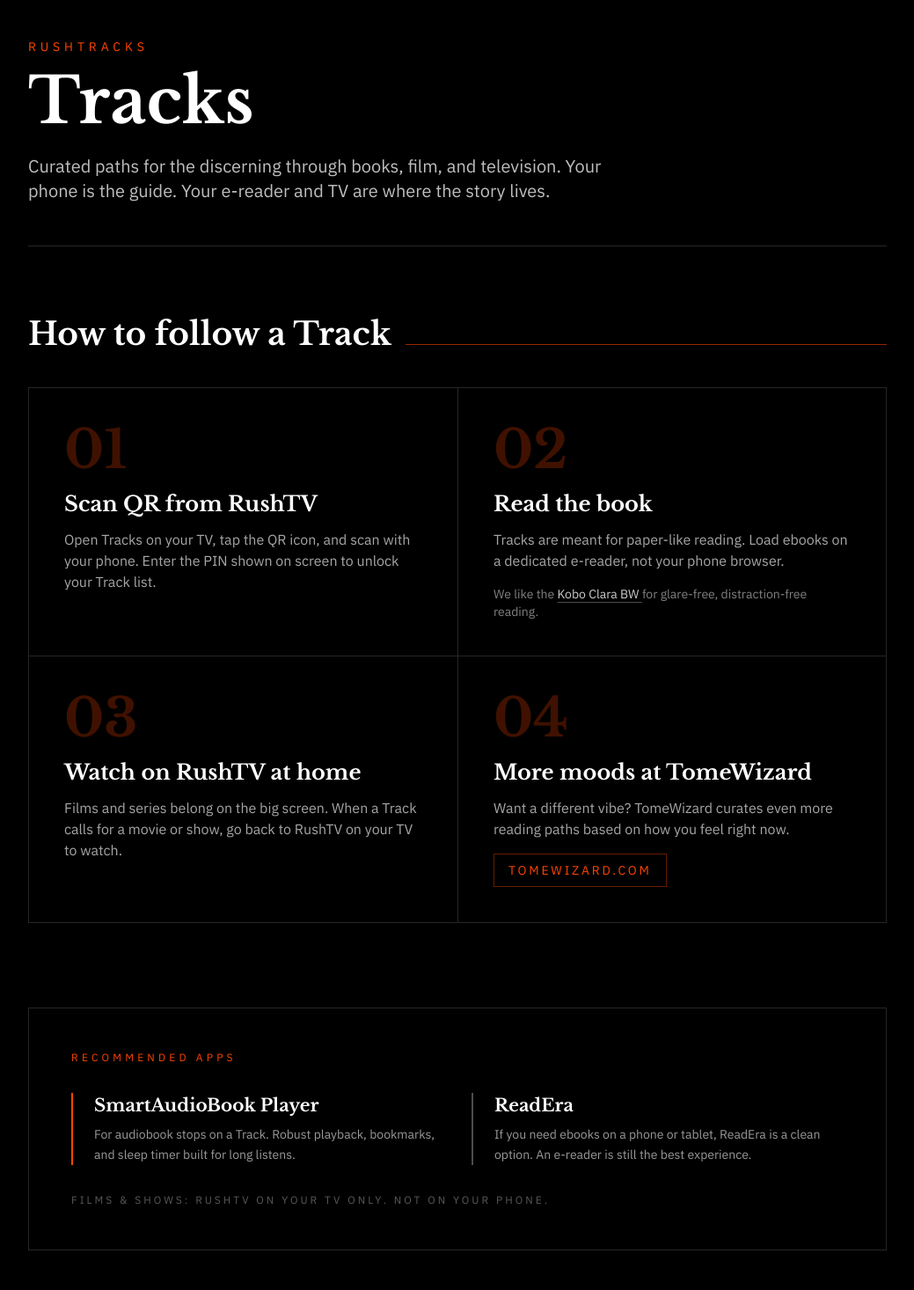
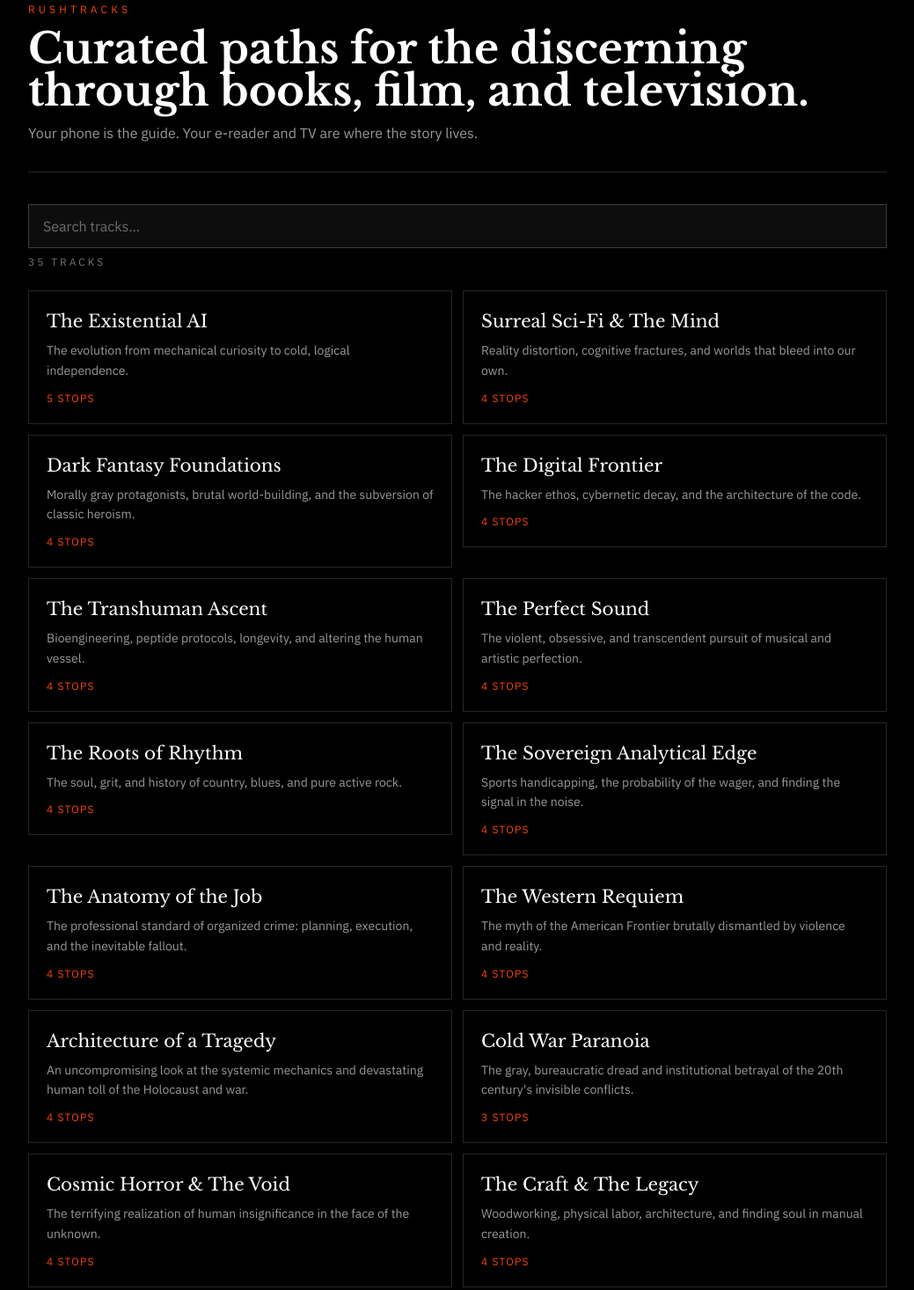
Before and after one commit to brivera2005/rushify, an Astro site in the folder tracks-portal/: page / in a window 1280 px wide. Shown: the part 53-1519 px from the top of the page at 88% size, without its empty margins (120-1159 px from the left). Built offline with nearby package versions, Linux system fonts and the light colour scheme; Astro itself is replaced by a stand-in of ours.

Commit message:
Lean RushTracks portal: track grid first with instant search.
Put all 35 tracks above the fold after a compact discerning hero, add client-side title/description search, and move how-to content to a compact footer.

Co-authored-by: Cursor <cursoragent@cursor.com>

```diff
--- a/tracks-portal/src/pages/index.astro
+++ b/tracks-portal/src/pages/index.astro
@@ -4,148 +4,103 @@ import BaseLayout from '../layouts/BaseLayout.astro';
 
 const KOBO_CLARA_URL = 'https://www.amazon.com/dp/B0CZXYV8GT?tag=tomewizard-20';
 const TOMEWIZARD_URL = 'https://www.tomewizard.com';
-
-const steps = [
-  {
-    num: '01',
-    title: 'Scan QR from RushTV',
-    body: 'Open Tracks on your TV, tap the QR icon, and scan with your phone. Enter the PIN shown on screen to unlock your Track list.',
-  },
-  {
-    num: '02',
-    title: 'Read the book',
-    body: 'Tracks are meant for paper-like reading. Load ebooks on a dedicated e-reader, not your phone browser.',
-    kobo: true,
-  },
-  {
-    num: '03',
-    title: 'Watch on RushTV at home',
-    body: 'Films and series belong on the big screen. When a Track calls for a movie or show, go back to RushTV on your TV to watch.',
-  },
-  {
-    num: '04',
-    title: 'More moods at TomeWizard',
-    body: 'Want a different vibe? TomeWizard curates even more reading paths based on how you feel right now.',
-    tomewizard: true,
-  },
-];
 ---
 
 <BaseLayout
   title="Tracks · RushTracks"
   description="Curated paths for the discerning through books, film, and television. Browse on your phone, read on your e-reader, watch on RushTV."
 >
-  <main class="mx-auto max-w-5xl px-6 py-16 md:py-24">
-    <header class="mb-20 border-b border-white/15 pb-12">
-      <p class="text-accent text-sm uppercase tracking-[0.35em] mb-4">RushTracks</p>
-      <h1 class="font-display text-5xl md:text-7xl font-bold leading-none mb-6">Tracks</h1>
-      <p class="text-lg md:text-xl text-white/75 max-w-2xl leading-relaxed">
+  <main class="mx-auto max-w-5xl px-4 sm:px-6 py-10 md:py-14">
+    <header class="mb-8 border-b border-white/15 pb-8">
+      <p class="text-accent text-xs uppercase tracking-[0.35em] mb-3">RushTracks</p>
+      <h1 class="font-display text-3xl md:text-5xl font-bold leading-tight mb-3">
         Curated paths for the discerning through books, film, and television.
+      </h1>
+      <p class="text-sm md:text-base text-white/60 max-w-2xl leading-relaxed">
         Your phone is the guide. Your e-reader and TV are where the story lives.
       </p>
     </header>
 
-    <section class="mb-24" aria-labelledby="how-to-follow">
-      <div class="flex items-baseline gap-4 mb-10">
-        <h2 id="how-to-follow" class="font-display text-3xl md:text-4xl font-bold">
-          How to follow a Track
-        </h2>
-        <span class="hidden md:inline-block h-px flex-1 bg-accent/60"></span>
+    <section aria-labelledby="tracks-heading">
+      <div class="sticky top-0 z-10 bg-black/95 backdrop-blur-sm pb-4 pt-1 -mx-4 px-4 sm:-mx-6 sm:px-6">
+        <label for="track-search" class="sr-only">Search tracks</label>
+        <input
+          id="track-search"
+          type="search"
+          inputmode="search"
+          autocomplete="off"
+          autocorrect="off"
+          spellcheck="false"
+          placeholder="Search tracks…"
+          class="w-full border border-white/20 bg-white/5 px-4 py-3 text-base text-white placeholder:text-white/40 focus:border-accent focus:outline-none focus:ring-1 focus:ring-accent/50"
+        />
+        <p id="track-count" class="mt-2 text-xs uppercase tracking-[0.25em] text-white/45">
+          {tracks.length} tracks
+        </p>
       </div>
 
-      <ol class="grid gap-0 md:grid-cols-2">
-        {steps.map((step, i) => (
-          <li
-            class:list={[
-              'group relative border border-white/15 p-8 md:p-10 hover:border-accent/70 transition-colors',
-              i % 2 === 0 ? 'md:border-r-0' : '',
-              i < 2 ? 'md:border-b-0' : '',
-            ]}
-          >
-            <span class="font-display text-5xl md:text-6xl font-bold text-accent/25 group-hover:text-accent/40 transition-colors leading-none">
-              {step.num}
-            </span>
-            <h3 class="font-display text-xl md:text-2xl font-bold mt-4 mb-3">{step.title}</h3>
-            <p class="text-white/65 leading-relaxed text-sm md:text-base">{step.body}</p>
-            {step.kobo && (
-              <p class="mt-4 text-sm text-white/50">
-                We like the{' '}
-                <a
-                  href={KOBO_CLARA_URL}
-                  target="_blank"
-                  rel="noopener noreferrer"
-                  class="text-white/80 underline decoration-white/30 underline-offset-4 hover:text-accent hover:decoration-accent transition-colors"
-                >
-                  Kobo Clara BW
-                </a>
-                {' '}for glare-free, distraction-free reading.
-              </p>
-            )}
-            {step.tomewizard && (
-              <p class="mt-4">
-                <a
-                  href={TOMEWIZARD_URL}
-                  target="_blank"
-                  rel="noopener noreferrer"
-                  class="inline-block text-sm uppercase tracking-[0.2em] text-accent border border-accent/40 px-4 py-2 hover:bg-accent hover:text-black transition-colors"
-                >
-                  TomeWizard.com
-                </a>
-              </p>
-            )}
-          </li>
-        ))}
-      </ol>
-    </section>
-
-    <section class="mb-24 border border-white/15 p-8 md:p-12" aria-labelledby="recommended-apps">
-      <h2 id="recommended-apps" class="text-xs uppercase tracking-[0.35em] text-accent mb-8">
-        Recommended apps
-      </h2>
-      <div class="grid gap-8 md:grid-cols-2">
-        <article class="border-l-2 border-accent pl-6">
-          <h3 class="font-display text-xl font-bold mb-2">SmartAudioBook Player</h3>
-          <p class="text-white/60 text-sm leading-relaxed">
-            For audiobook stops on a Track. Robust playback, bookmarks, and sleep timer built for long listens.
-          </p>
-        </article>
-        <article class="border-l-2 border-white/30 pl-6">
-          <h3 class="font-display text-xl font-bold mb-2">ReadEra</h3>
-          <p class="text-white/60 text-sm leading-relaxed">
-            If you need ebooks on a phone or tablet, ReadEra is a clean option. An e-reader is still the best experience.
-          </p>
-        </article>
-      </div>
-      <p class="mt-8 text-xs uppercase tracking-[0.25em] text-white/35">
-        Films &amp; shows: RushTV on your TV only. Not on your phone.
-      </p>
-    </section>
-
-    <section class="mb-20">
-      <h2 class="text-2xl md:text-3xl font-display mb-4">What are Tracks?</h2>
-      <p class="text-white/70 leading-relaxed max-w-3xl text-base md:text-lg">
-        Editorial journeys through books, film, and TV in deliberate sequence.
-        Each Track is a curated path, not an algorithmic row, designed to be experienced in order,
-        interleaving reading and viewing until the arc completes.
-      </p>
-    </section>
-
-    <section>
-      <h2 class="text-sm uppercase tracking-[0.3em] text-white/50 mb-8">All Tracks ({tracks.length})</h2>
-      <ul class="grid gap-4 md:grid-cols-2">
+      <h2 id="tracks-heading" class="sr-only">All Tracks</h2>
+      <ul id="track-list" class="grid gap-3 md:grid-cols-2 mt-2">
         {tracks.map((track) => (
-          <li>
+          <li data-search={`${track.title} ${track.description}`.toLowerCase()}>
             <a
               href={`/track/${track.id}`}
-              class="group block border border-white/15 p-6 hover:border-accent transition-colors"
+              class="group block border border-white/15 p-5 hover:border-accent transition-colors"
             >
-              <h3 class="font-display text-xl md:text-2xl group-hover:text-accent transition-colors">{track.title}</h3>
-              <p class="text-white/60 mt-2 text-sm leading-relaxed">{track.description}</p>
-              <p class="text-accent text-xs uppercase tracking-widest mt-4">{track.sequence.length} stops</p>
+              <h3 class="font-display text-lg md:text-xl group-hover:text-accent transition-colors">{track.title}</h3>
+              <p class="text-white/60 mt-2 text-sm leading-relaxed line-clamp-2">{track.description}</p>
+              <p class="text-accent text-xs uppercase tracking-widest mt-3">{track.sequence.length} stops</p>
             </a>
           </li>
         ))}
       </ul>
+      <p id="track-empty" class="hidden py-12 text-center text-white/50 text-sm">No tracks match your search.</p>
     </section>
+
+    <footer class="mt-16 pt-8 border-t border-white/10 text-xs text-white/45 leading-relaxed">
+      <p class="mb-4 max-w-2xl">
+        Editorial journeys through books, film, and TV — each Track a curated path experienced in order.
+      </p>
+      <nav class="flex flex-wrap gap-x-4 gap-y-2" aria-label="Resources">
+        <a href={TOMEWIZARD_URL} target="_blank" rel="noopener noreferrer" class="hover:text-accent transition-colors">TomeWizard.com</a>
+        <span class="text-white/20" aria-hidden="true">·</span>
+        <a href={KOBO_CLARA_URL} target="_blank" rel="noopener noreferrer" class="hover:text-accent transition-colors">Kobo Clara BW</a>
+        <span class="text-white/20" aria-hidden="true">·</span>
+        <span>SmartAudioBook Player</span>
+        <span class="text-white/20" aria-hidden="true">·</span>
+        <span>ReadEra</span>
+      </nav>
+    </footer>
   </main>
+
+  <script define:vars={{ trackTotal: tracks.length }}>
+    const input = document.getElementById('track-search');
+    const list = document.getElementById('track-list');
+    const countEl = document.getElementById('track-count');
+    const emptyEl = document.getElementById('track-empty');
+    if (!input || !list) throw new Error('track search elements missing');
+
+    const items = Array.from(list.querySelectorAll('li'));
+
+    function filterTracks() {
+      const q = input.value.toLowerCase().trim();
+      let visible = 0;
+      for (const item of items) {
+        const haystack = item.dataset.search ?? '';
+        const show = !q || haystack.includes(q);
+        item.hidden = !show;
+        if (show) visible += 1;
+      }
+      if (countEl) {
+        countEl.textContent = q ? `${visible} of ${trackTotal} tracks` : `${trackTotal} tracks`;
+      }
+      if (emptyEl) {
+        emptyEl.classList.toggle('hidden', visible > 0);
+      }
+      list.classList.toggle('hidden', visible === 0);
+    }
+
+    input.addEventListener('input', filterTracks);
+    input.addEventListener('search', filterTracks);
+  </script>
 </BaseLayout>
```
